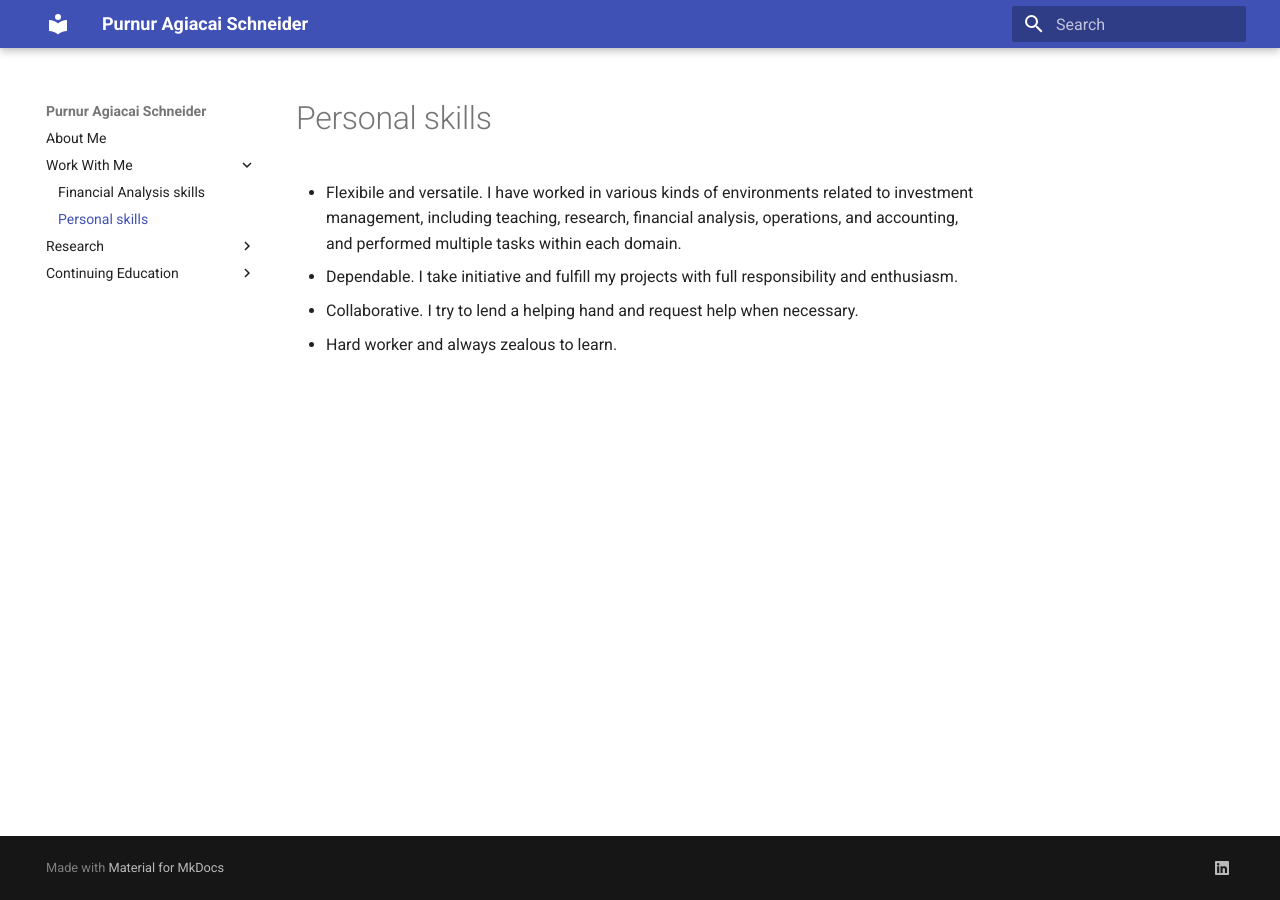
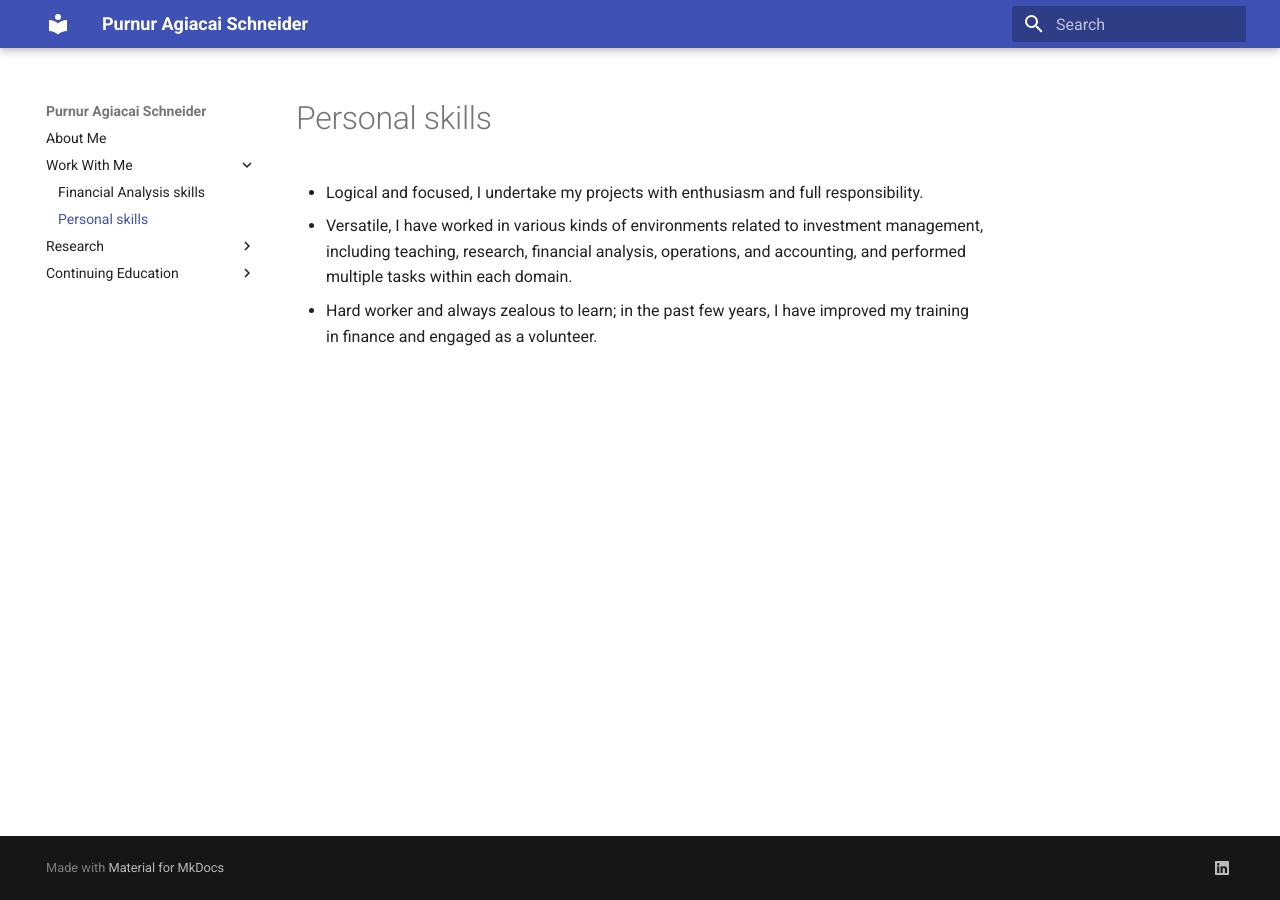
Before and after one commit to purnur-schneider/purnur-schneider.github.io, an MkDocs documentation site: the page built from docs/hireme2.md, in a window 1280 px wide. Built offline with MkDocs 1.6.1 and Material for MkDocs 9.7.7, drawn with Linux system fonts in a browser that asks for light colours.

Commit message:
personal

```diff
--- a/docs/hireme2.md
+++ b/docs/hireme2.md
@@ -1,4 +1,3 @@
-- Flexibile and versatile. I have worked in various kinds of environments related to investment management, including teaching, research,  financial analysis, operations, and accounting, and performed multiple tasks within each domain.
-- Dependable. I take initiative and fulfill my projects with full responsibility and enthusiasm.
-- Collaborative. I try to lend a helping hand and request help when necessary.
-- Hard worker and always zealous to learn.
+- Logical and focused, I undertake my projects with enthusiasm and full responsibility.
+- Versatile, I have worked in various kinds of environments related to investment management, including teaching, research,  financial analysis, operations, and accounting, and performed multiple tasks within each domain.
+- Hard worker and always zealous to learn; in the past few years, I have improved my training in finance and engaged as a volunteer.
```
Also changed, not shown: 5 other files.
